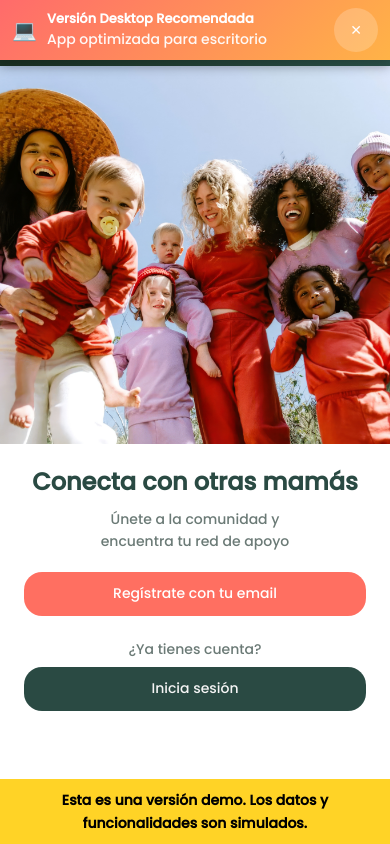
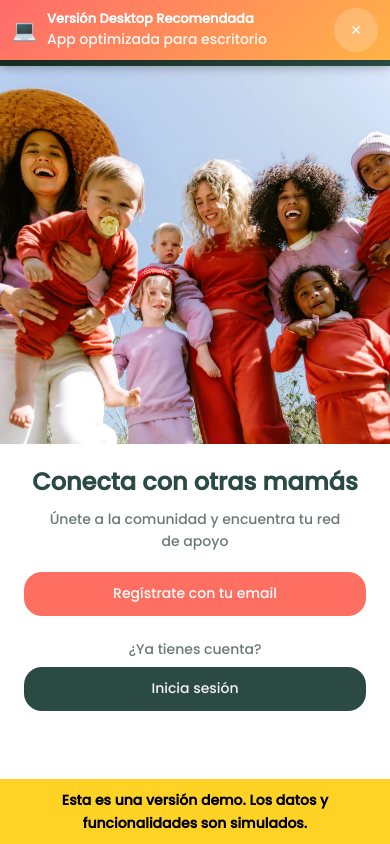
Before and after one commit to Imleiva/mommatch_demo, a React (Create React App) app in the folder frontend/: page /#/ in a window 390 px wide. Shown: the top 844 px of the page. Built offline with nearby package versions, Linux system fonts and the light colour scheme.

Commit message:
fix: remove text-wrap balance for better browser compatibility

```diff
--- a/frontend/src/components/HomePage.css
+++ b/frontend/src/components/HomePage.css
@@ -157,7 +157,7 @@
     font-size: 0.9rem;
     margin-bottom: 1.2rem;
     max-width: 90%;
-    text-wrap: balance;
+    /* text-wrap: balance removed for better browser compatibility */
   }
 
   .mommatch-homepage__email-btn,
```
